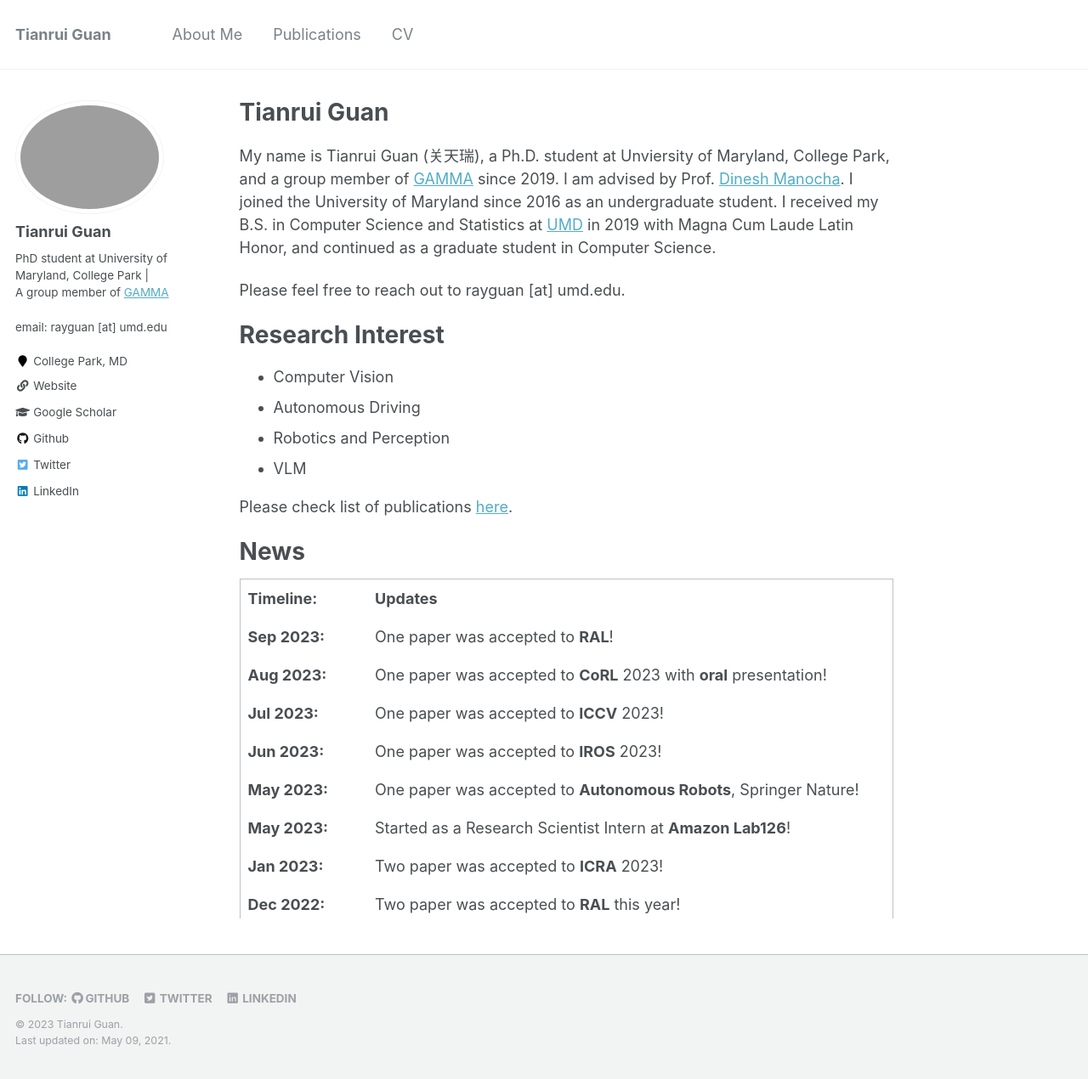
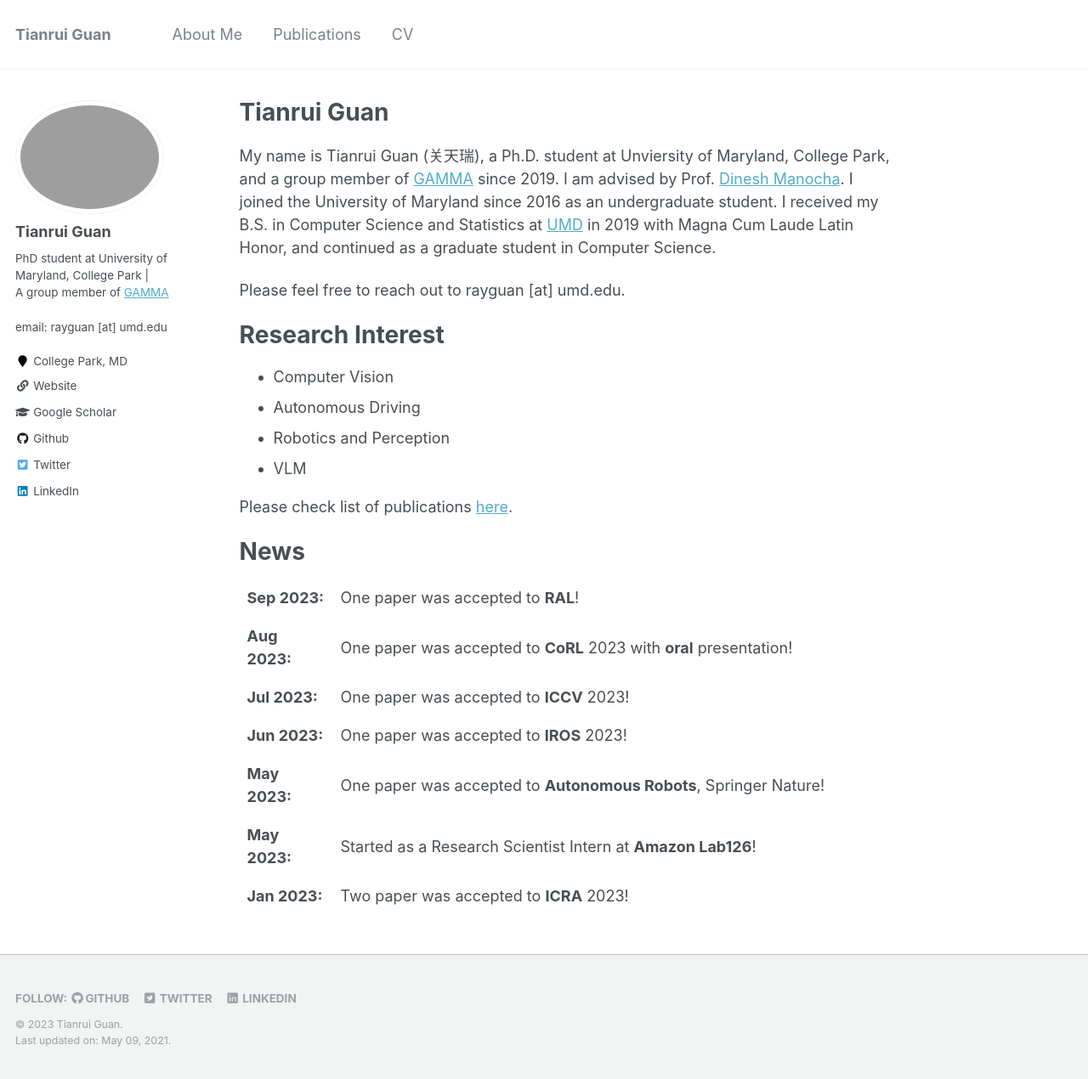
Before and after one commit to rayguan97/rayguan97.github.io, a Jekyll site: the page built from _pages/about.md, in a window 1280 px wide and 1270 px high. Shown: the whole window at 85% size. Built offline with Jekyll 4.4.1, drawn with Linux system fonts in a browser that asks for light colours.

Commit message:
remove table boarder

```diff
--- a/_pages/about.md
+++ b/_pages/about.md
@@ -37,9 +38,9 @@ td, th {
 
 <div style="height:400px;overflow:auto;">
 <table>
-<col width="150px">
+<col width="110px">
 <!-- <col width="630px"> -->
-  <tr><td><b>Timeline:</b></td><td><b>Updates</b></td></tr>
+  <!-- <tr><td><b>Timeline</b></td><td><b>Updates</b></td></tr> -->
   <tr><td><b>Sep 2023:</b></td><td>One paper was accepted to <b>RAL</b>!</td></tr>
   <tr><td><b>Aug 2023:</b></td><td>One paper was accepted to <b>CoRL</b> 2023 with <b>oral</b> presentation!</td></tr>
   <tr><td><b>Jul 2023:</b></td><td>One paper was accepted to <b>ICCV</b> 2023!</td></tr>
```
Also changed, not shown: other parts of _pages/about.md (+1 -0 lines).
